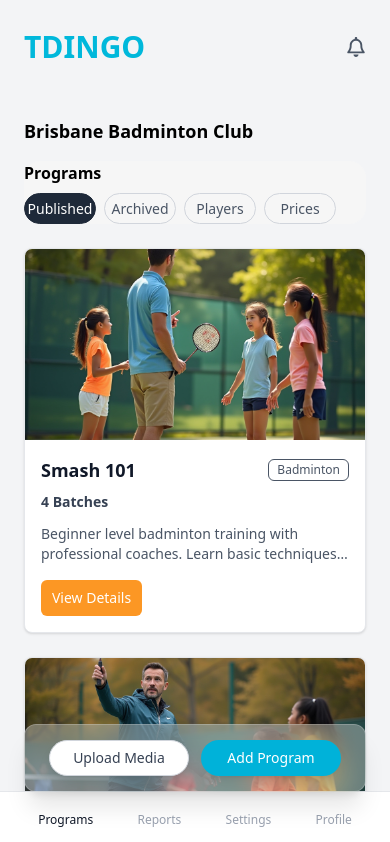
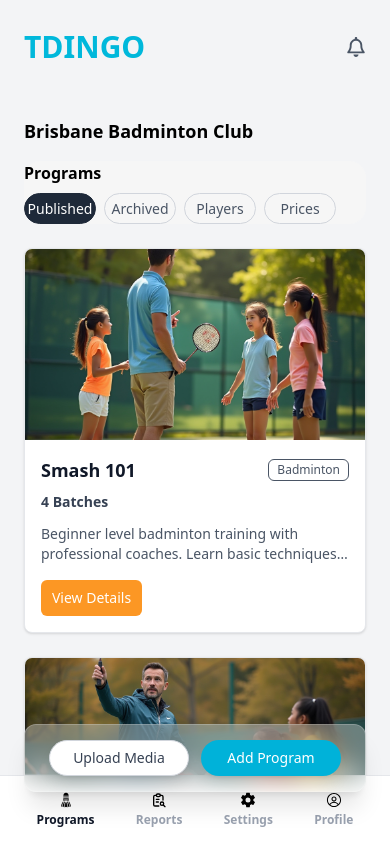
Before and after one commit to harshit340/TDINGO, a Next.js app: page / in a window 390 px wide. Shown: the top 842 px of the page. Built offline with nearby package versions, Linux system fonts and the light colour scheme.

Commit message:
fix some alignment bugs

```diff
--- a/src/app/programs/[id]/page.tsx
+++ b/src/app/programs/[id]/page.tsx
@@ -16,6 +16,9 @@ import { useState } from "react"
 import { FiEdit2 } from "react-icons/fi"
 import { RiDeleteBinFill } from "react-icons/ri"
 import { FaPlus } from "react-icons/fa6"
+import { SlCalender } from "react-icons/sl"
+import { IoLocationOutline } from "react-icons/io5"
+import { GiShuttlecock } from "react-icons/gi"
 
 const tabs = ["Overview", "Batches", "Players", "Prices"]
 
@@ -27,7 +30,7 @@ function BatchesTab({ programId }: { programId: string }) {
       {batches.map((batch) => (
         <div
           key={batch.id}
-          className="bg-white rounded-lg border border-gray-200 p-4 w-[full] max-w-sm mx-auto h-[377px]"
+          className="bg-white rounded-lg border border-gray-200 p-4 w-[full] max-w-sm mx-auto h-[377px] flex flex-col justify-around"
         >
           <div className="mb-3">
             <div className="flex items-center justify-between mb-3">
@@ -49,16 +52,16 @@ function BatchesTab({ programId }: { programId: string }) {
           </div>
 
           <div className="space-y-4 text-sm text-gray-600 mb-4">
-            <div>{batch.dateRange}</div>
-            <div>{batch.location}</div>
-            <div>{batch.sessions} Sessions</div>
+            <div className="flex items-center justify-start "><SlCalender className="mr-1 "/>{batch.dateRange}</div>
+            <div className="flex items-center justify-start "><IoLocationOutline className="mr-1"/>{batch.location}</div>
+            <div className="flex items-center justify-start "><GiShuttlecock className="mr-1"/>{batch.sessions} Sessions</div>
           </div>
 
           <p className="text-sm text-gray-600 mb-4 line-clamp-3">{batch.description}</p>
 
           <div className="flex gap-2">
-            <Button className="flex-1 bg-orange-500 hover:bg-orange-600">View Details</Button>
-            <Button variant="outline" className="flex-1">
+            <Button className="flex-1 bg-orange-500 hover:bg-orange-600 text-white rounded-[20px]">View Details</Button>
+            <Button variant="outline" className="flex-1 rounded-[20px]">
               Pricelist
             </Button>
           </div>
@@ -80,11 +83,6 @@ function BatchesTab({ programId }: { programId: string }) {
     </div>
   )
 }
-/* interface PageProps {
-  params: {
-    id: string;
-  };
-} */
 
 export default function Page({ params }: any) {
   const [activeTab, setActiveTab] = useState("Overview")
@@ -112,7 +110,7 @@ export default function Page({ params }: any) {
         )
       default:
         return (
-          <div className="bg-white border border-gray-200 rounded-lg">
+          <div className="bg-white border border-gray-200 rounded-lg mb-8">
             {/* Hero Image */}
             <div className="relative w-full h-[294px] rounded-[16px] overflow-hidden">
               <Image
@@ -198,7 +196,7 @@ export default function Page({ params }: any) {
       <Sidebar />
       <div className="p-4 sm:p-4 flex-1 w-full">
         {/* Breadcrumb */}
-        <div className="mb-6 pt-6">
+        <div className="mb-6 md:pt-6">
           <div className="flex items-center text-sm text-gray-500 mb-4">
             <Link href="/" className="hover:text-gray-700 text-base">
               Programs
@@ -231,7 +229,7 @@ export default function Page({ params }: any) {
                   <button
                     key={tab}
                     onClick={() => setActiveTab(tab)}
-                    className={`px-4 py-2 text-sm font-medium rounded-lg transition-colors ${activeTab === tab
+                    className={` text-sm font-medium rounded-full w-[72px] h-[31px] border transition-colors ${activeTab === tab
                       ? "bg-gray-800 text-white"
                       : "text-gray-600 hover:bg-gray-100"
                       }`}
--- a/src/components/Sidebar.tsx
+++ b/src/components/Sidebar.tsx
@@ -1,5 +1,9 @@
 import React from 'react'
 import { FaRegBell } from "react-icons/fa6";
+import { GiShuttlecock } from 'react-icons/gi';
+import { IoSettingsSharp } from 'react-icons/io5';
+import { RxAvatar } from 'react-icons/rx';
+import { TbReportSearch } from 'react-icons/tb';
 export default function Sidebar() {
   return (
     <div>
@@ -34,20 +38,21 @@ export default function Sidebar() {
           </div>
           <div className="fixed bottom-0 left-0 right-0 bg-white border-t border-gray-200 px-4 py-2 md:hidden z-50">
         <div className="flex justify-around">
-          <div className="flex flex-col items-center py-2">
-            <span className="text-xs text-gray-900 mt-1">Programs</span>
+          <div className="flex flex-col items-center py-2 ">
+            <GiShuttlecock />
+            <span className="text-xs text-gray-900 mt-1 font-bold">Programs</span>
           </div>
           <div className="flex flex-col items-center py-2">
-
-            <span className="text-xs text-gray-400 mt-1">Reports</span>
+            <TbReportSearch />
+            <span className="text-xs text-gray-400 mt-1 font-semibold">Reports</span>
           </div>
           <div className="flex flex-col items-center py-2">
-
-            <span className="text-xs text-gray-400 mt-1">Settings</span>
+            <IoSettingsSharp />
+            <span className="text-xs text-gray-400 mt-1 font-semibold">Settings</span>
           </div>
           <div className="flex flex-col items-center py-2">
-
-            <span className="text-xs text-gray-400 mt-1">Profile</span>
+            <RxAvatar />
+            <span className="text-xs text-gray-400 mt-1 font-semibold">Profile</span>
           </div>
         </div>
       </div>
```
